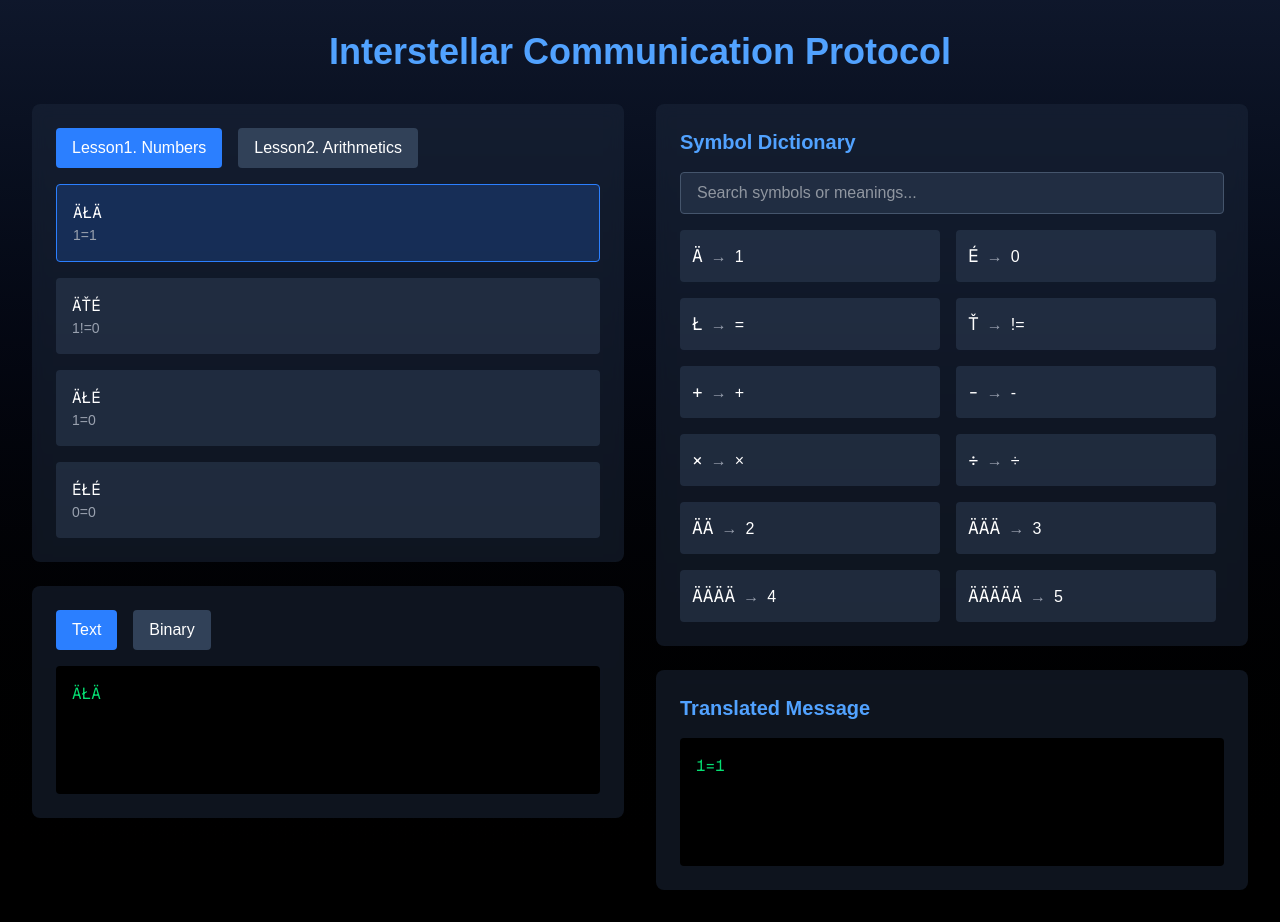
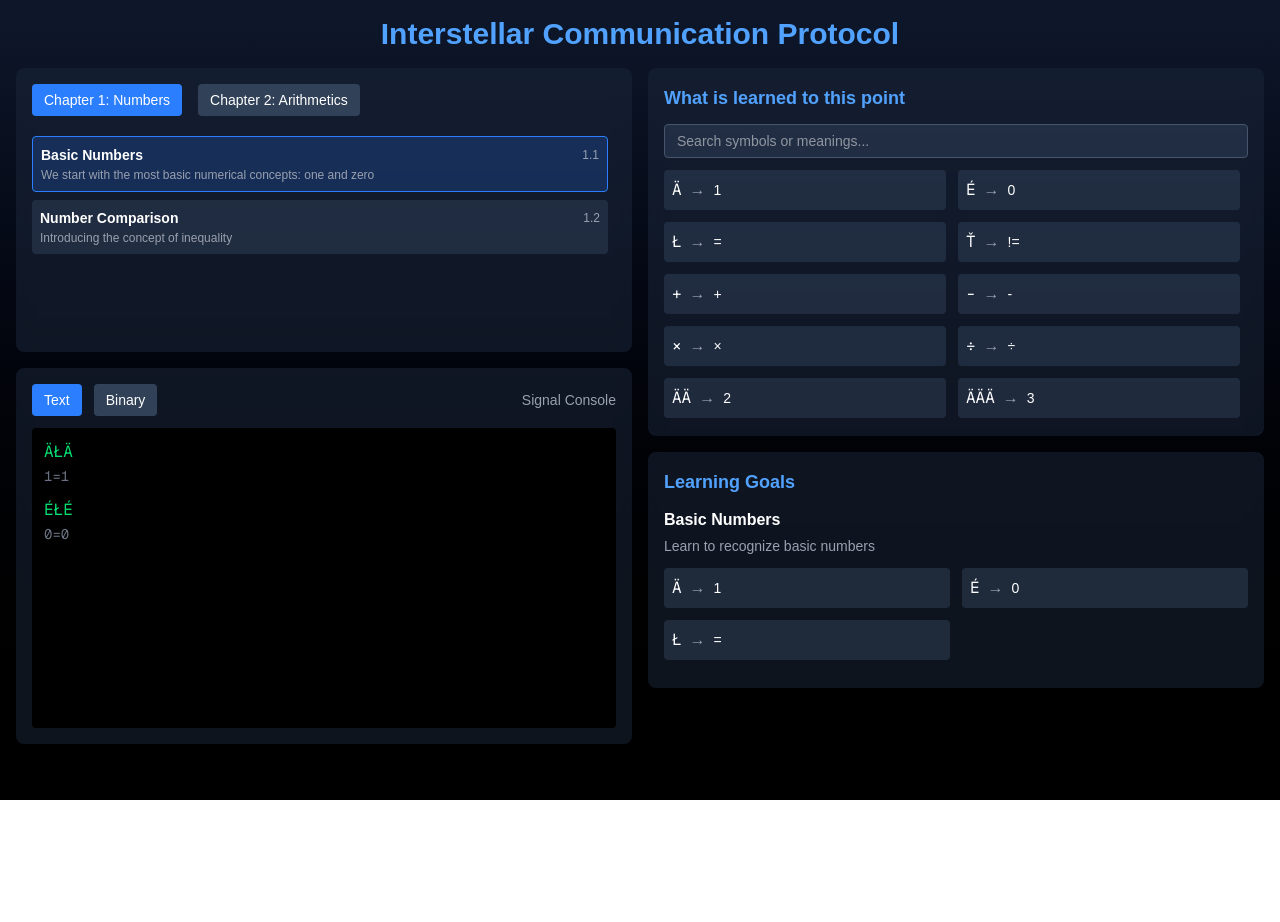
Before and after one commit to ottogin/EternalMind, a Next.js app: page / in a window 1280 px wide. After the commit the page ends 800 px from the top, so only its background shows below. Built offline with nearby package versions, Linux system fonts and the light colour scheme.

Commit message:
NEW: fixed design, better lesson structure

```diff
--- a/src/app/page.tsx
+++ b/src/app/page.tsx
@@ -1,20 +1,23 @@
 'use client';
 
 import { useState, useRef, useEffect } from 'react';
-import messages from '../data/messages.json';
+import numbersChapter from '../data/chapters/numbers.json';
+import arithmeticChapter from '../data/chapters/arithmetic.json';
 import dictionary from '../data/dictionary.json';
 
+type Chapter = typeof numbersChapter;
+type Lesson = Chapter['lessons'][0];
+
+const chapters = [numbersChapter, arithmeticChapter];
+
 export default function Home() {
-  const [selectedLesson, setSelectedLesson] = useState('Lesson1. Numbers');
+  const [selectedChapter, setSelectedChapter] = useState<Chapter>(chapters[0]);
+  const [selectedLesson, setSelectedLesson] = useState<Lesson>(chapters[0].lessons[0]);
   const [viewMode, setViewMode] = useState('text');
-  const [selectedMessage, setSelectedMessage] = useState(0);
   const [hoveredSymbol, setHoveredSymbol] = useState<string | null>(null);
   const [dictionarySearch, setDictionarySearch] = useState('');
   const [hoverPosition, setHoverPosition] = useState({ x: 0, y: 0 });
   const tooltipRef = useRef<HTMLDivElement>(null);
-
-  const currentMessages = messages[selectedLesson as keyof typeof messages];
-  const currentMessage = currentMessages[selectedMessage];
 
   const convertToBinary = (text: string) => {
     return text.split('').map(char =>
@@ -22,13 +25,13 @@ export default function Home() {
     );
   };
 
-  const getDisplayMessage = (): string | string[] => {
+  const getDisplayMessage = (text: string): string | string[] => {
     switch (viewMode) {
       case 'binary':
-        return convertToBinary(currentMessage.encoded);
+        return convertToBinary(text);
       case 'text':
       default:
-        return currentMessage.encoded;
+        return text;
     }
   };
 
@@ -68,7 +71,7 @@ export default function Home() {
 
   const renderBinaryText = (binaryArray: string[]) => {
     return binaryArray.map((binary, index) => {
-      const originalChar = currentMessage.encoded[index];
+      const originalChar = selectedLesson.lines[0].encoded[index];
       return (
         <span
           key={index}
@@ -83,57 +86,64 @@ export default function Home() {
     });
   };
 
-  const displayMessage = getDisplayMessage();
-
   return (
-    <div className="min-h-screen bg-gradient-to-b from-slate-900 to-black text-white p-8">
-      <h1 className="text-4xl font-bold text-center mb-8 text-blue-400">
+    <div className="min-h-screen bg-gradient-to-b from-slate-900 to-black text-white p-4">
+      <h1 className="text-3xl font-bold text-center mb-4 text-blue-400">
         Interstellar Communication Protocol
       </h1>
 
-      <div className="grid grid-cols-1 md:grid-cols-2 gap-8 max-w-7xl mx-auto">
+      <div className="grid grid-cols-1 md:grid-cols-2 gap-4 max-w-7xl mx-auto">
         {/* Left Side */}
-        <div className="space-y-6">
-          <div className="bg-slate-800/50 rounded-lg p-6 backdrop-blur-sm">
-            <div className="flex space-x-4 mb-4">
-              {Object.keys(messages).map((lesson) => (
+        <div className="space-y-4">
+          <div className="bg-slate-800/50 rounded-lg p-4 backdrop-blur-sm">
+            <div className="flex space-x-4 mb-3 overflow-x-auto pb-2">
+              {chapters.map((chapter) => (
                 <button
-                  key={lesson}
-                  onClick={() => setSelectedLesson(lesson)}
-                  className={`px-4 py-2 rounded ${
-                    selectedLesson === lesson
+                  key={chapter.title}
+                  onClick={() => {
+                    setSelectedChapter(chapter);
+                    setSelectedLesson(chapter.lessons[0]);
+                  }}
+                  className={`px-3 py-1.5 rounded whitespace-nowrap text-sm ${
+                    selectedChapter.title === chapter.title
                       ? 'bg-blue-500 text-white'
                       : 'bg-slate-700 hover:bg-slate-600'
                   }`}
                 >
-                  {lesson}
+                  {chapter.title}
                 </button>
               ))}
             </div>
 
-            <div className="space-y-4">
-              {currentMessages.map((msg, index) => (
+            <div className="h-[200px] overflow-y-auto pr-2 custom-scrollbar">
+              <div className="space-y-2">
+                {selectedChapter.lessons.map((lesson) => (
                   <div
-                  key={index}
-                  onClick={() => setSelectedMessage(index)}
-                  className={`p-4 rounded cursor-pointer ${
-                    selectedMessage === index
+                    key={lesson.id}
+                    onClick={() => setSelectedLesson(lesson)}
+                    className={`p-2 rounded cursor-pointer transition-all duration-200 ${
+                      selectedLesson.id === lesson.id
                         ? 'bg-blue-500/20 border border-blue-500'
                         : 'bg-slate-700/50 hover:bg-slate-700'
                     }`}
                   >
-                  <div className="font-mono">{renderEncodedText(msg.encoded)}</div>
-                  <div className="text-sm text-gray-400">{msg.decoded}</div>
+                    <div className="flex items-center justify-between mb-0.5">
+                      <h3 className="text-sm font-semibold">{lesson.title}</h3>
+                      <span className="text-xs text-gray-400">{lesson.id}</span>
+                    </div>
+                    <p className="text-xs text-gray-400 line-clamp-1">{lesson.comment}</p>
                   </div>
                 ))}
               </div>
             </div>
+          </div>
 
-          <div className="bg-slate-800/50 rounded-lg p-6 backdrop-blur-sm">
-            <div className="flex space-x-4 mb-4">
+          <div className="bg-slate-800/50 rounded-lg p-4 backdrop-blur-sm">
+            <div className="flex items-center justify-between mb-3">
+              <div className="flex space-x-3">
                 <button
                   onClick={() => setViewMode('text')}
-                className={`px-4 py-2 rounded ${
+                  className={`px-3 py-1.5 rounded text-sm ${
                     viewMode === 'text'
                       ? 'bg-blue-500 text-white'
                       : 'bg-slate-700 hover:bg-slate-600'
@@ -143,7 +153,7 @@ export default function Home() {
                 </button>
                 <button
                   onClick={() => setViewMode('binary')}
-                className={`px-4 py-2 rounded ${
+                  className={`px-3 py-1.5 rounded text-sm ${
                     viewMode === 'binary'
                       ? 'bg-blue-500 text-white'
                       : 'bg-slate-700 hover:bg-slate-600'
@@ -152,42 +162,67 @@ export default function Home() {
                   Binary
                 </button>
               </div>
-            <div className="bg-black p-4 rounded font-mono text-green-400 h-32 overflow-auto">
+              <div className="text-sm text-gray-400">
+                Signal Console
+              </div>
+            </div>
+            <div className="bg-black p-3 rounded font-mono text-green-400 h-[300px] overflow-auto">
+              <div className="space-y-3">
+                {selectedLesson.lines.map((line, index) => (
+                  <div key={index} className="space-y-0.5">
+                    <div className="text-green-400">
                       {viewMode === 'text'
-                ? renderEncodedText(displayMessage as string)
-                : renderBinaryText(displayMessage as string[])}
+                        ? renderEncodedText(getDisplayMessage(line.encoded) as string)
+                        : renderBinaryText(getDisplayMessage(line.encoded) as string[])}
+                    </div>
+                    <div className="text-gray-500 text-sm">
+                      {line.decoded}
+                    </div>
+                  </div>
+                ))}
+              </div>
             </div>
           </div>
         </div>
 
         {/* Right Side */}
-        <div className="space-y-6">
-          <div className="bg-slate-800/50 rounded-lg p-6 backdrop-blur-sm">
-            <h2 className="text-xl font-bold mb-4 text-blue-400">Symbol Dictionary</h2>
-            <div className="mb-4">
+        <div className="space-y-4">
+          <div className="bg-slate-800/50 rounded-lg p-4 backdrop-blur-sm">
+            <h2 className="text-lg font-bold mb-3 text-blue-400">What is learned to this point</h2>
+            <div className="mb-3">
               <input
                 type="text"
                 placeholder="Search symbols or meanings..."
                 value={dictionarySearch}
                 onChange={(e) => setDictionarySearch(e.target.value)}
-                className="w-full px-4 py-2 rounded bg-slate-700/50 border border-slate-600 focus:border-blue-500 focus:outline-none"
+                className="w-full px-3 py-1.5 rounded bg-slate-700/50 border border-slate-600 focus:border-blue-500 focus:outline-none text-sm"
               />
             </div>
-            <div className="grid grid-cols-2 gap-4 max-h-[400px] overflow-y-auto pr-2 custom-scrollbar">
+            <div className="grid grid-cols-2 gap-3 max-h-[250px] overflow-y-auto pr-2 custom-scrollbar">
               {filteredDictionary.map(([symbol, meaning]) => (
-                <div key={symbol} className="bg-slate-700/50 p-3 rounded">
-                  <span className="font-mono text-lg">{symbol}</span>
+                <div key={symbol} className="bg-slate-700/50 p-2 rounded">
+                  <span className="font-mono text-base">{symbol}</span>
                   <span className="text-gray-400 ml-2">→</span>
-                  <span className="ml-2">{meaning}</span>
+                  <span className="ml-2 text-sm">{meaning}</span>
                 </div>
               ))}
             </div>
           </div>
 
-          <div className="bg-slate-800/50 rounded-lg p-6 backdrop-blur-sm">
-            <h2 className="text-xl font-bold mb-4 text-blue-400">Translated Message</h2>
-            <div className="bg-black p-4 rounded font-mono text-green-400 h-32 overflow-auto">
-              {currentMessage.decoded}
+          <div className="bg-slate-800/50 rounded-lg p-4 backdrop-blur-sm">
+            <h2 className="text-lg font-bold mb-3 text-blue-400">Learning Goals</h2>
+            <div className="mb-3">
+              <h3 className="text-base font-semibold mb-1">{selectedLesson.title}</h3>
+              <p className="text-sm text-gray-400 mb-3">{selectedLesson.goal.description}</p>
+              <div className="grid grid-cols-2 gap-3">
+                {selectedLesson.goal.symbols.map((symbol) => (
+                  <div key={symbol} className="bg-slate-700/50 p-2 rounded">
+                    <span className="font-mono text-base">{symbol}</span>
+                    <span className="text-gray-400 ml-2">→</span>
+                    <span className="ml-2 text-sm">{dictionary[symbol as keyof typeof dictionary]}</span>
+                  </div>
+                ))}
+              </div>
             </div>
           </div>
         </div>
@@ -205,9 +240,9 @@ export default function Home() {
           }}
         >
           <div className="flex items-center gap-2">
-            <span className="font-mono text-lg">{hoveredSymbol}</span>
+            <span className="font-mono text-base">{hoveredSymbol}</span>
             <span className="text-gray-400">→</span>
-            <span>{dictionary[hoveredSymbol as keyof typeof dictionary]}</span>
+            <span className="text-sm">{dictionary[hoveredSymbol as keyof typeof dictionary]}</span>
           </div>
         </div>
       )}
--- /dev/null
+++ b/src/data/chapters/arithmetic.json
@@ -0,0 +1,44 @@
+{
+  "title": "Chapter 2: Arithmetics",
+  "description": "Basic arithmetic operations",
+  "lessons": [
+    {
+      "id": "2.1",
+      "title": "Addition",
+      "lines": [
+        {
+          "encoded": "Ä+ÄŁÄÄ",
+          "decoded": "1+1=2"
+        },
+        {
+          "encoded": "ÄÄ+ÄŁÄÄÄ",
+          "decoded": "2+1=3"
+        }
+      ],
+      "goal": {
+        "description": "Learn addition operation",
+        "symbols": ["+", "ÄÄ", "ÄÄÄ"]
+      },
+      "comment": "Introducing the concept of addition and larger numbers"
+    },
+    {
+      "id": "2.2",
+      "title": "Subtraction",
+      "lines": [
+        {
+          "encoded": "ÄÄ-ÄŁÄ",
+          "decoded": "2-1=1"
+        },
+        {
+          "encoded": "ÄÄÄ-ÄÄŁÄ",
+          "decoded": "3-2=1"
+        }
+      ],
+      "goal": {
+        "description": "Learn subtraction operation",
+        "symbols": ["-"]
+      },
+      "comment": "Introducing the concept of subtraction"
+    }
+  ]
+}
--- /dev/null
+++ b/src/data/chapters/numbers.json
@@ -0,0 +1,44 @@
+{
+  "title": "Chapter 1: Numbers",
+  "description": "Introduction to basic numerical concepts",
+  "lessons": [
+    {
+      "id": "1.1",
+      "title": "Basic Numbers",
+      "lines": [
+        {
+          "encoded": "ÄŁÄ",
+          "decoded": "1=1"
+        },
+        {
+          "encoded": "ÉŁÉ",
+          "decoded": "0=0"
+        }
+      ],
+      "goal": {
+        "description": "Learn to recognize basic numbers",
+        "symbols": ["Ä", "É", "Ł"]
+      },
+      "comment": "We start with the most basic numerical concepts: one and zero"
+    },
+    {
+      "id": "1.2",
+      "title": "Number Comparison",
+      "lines": [
+        {
+          "encoded": "ÄŤÉ",
+          "decoded": "1!=0"
+        },
+        {
+          "encoded": "ÉŤÄ",
+          "decoded": "0!=1"
+        }
+      ],
+      "goal": {
+        "description": "Learn to compare numbers",
+        "symbols": ["Ť"]
+      },
+      "comment": "Introducing the concept of inequality"
+    }
+  ]
+}
--- a/src/data/messages.json
+++ b/src/data/messages.json
@@ -1,5 +1,5 @@
 {
-  "Lesson1. Numbers": [
+  "Capter1.Numbers": [
     {
       "encoded": "ÄŁÄ",
       "decoded": "1=1"
@@ -17,7 +17,7 @@
       "decoded": "0=0"
     }
   ],
-  "Lesson2. Arithmetics": [
+  "Capter2. Arithmetics": [
     {
       "encoded": "Ä+ÄŁÄÄ",
       "decoded": "1+1=2"
```
Lines whose indentation alone changed are shown as unchanged.
